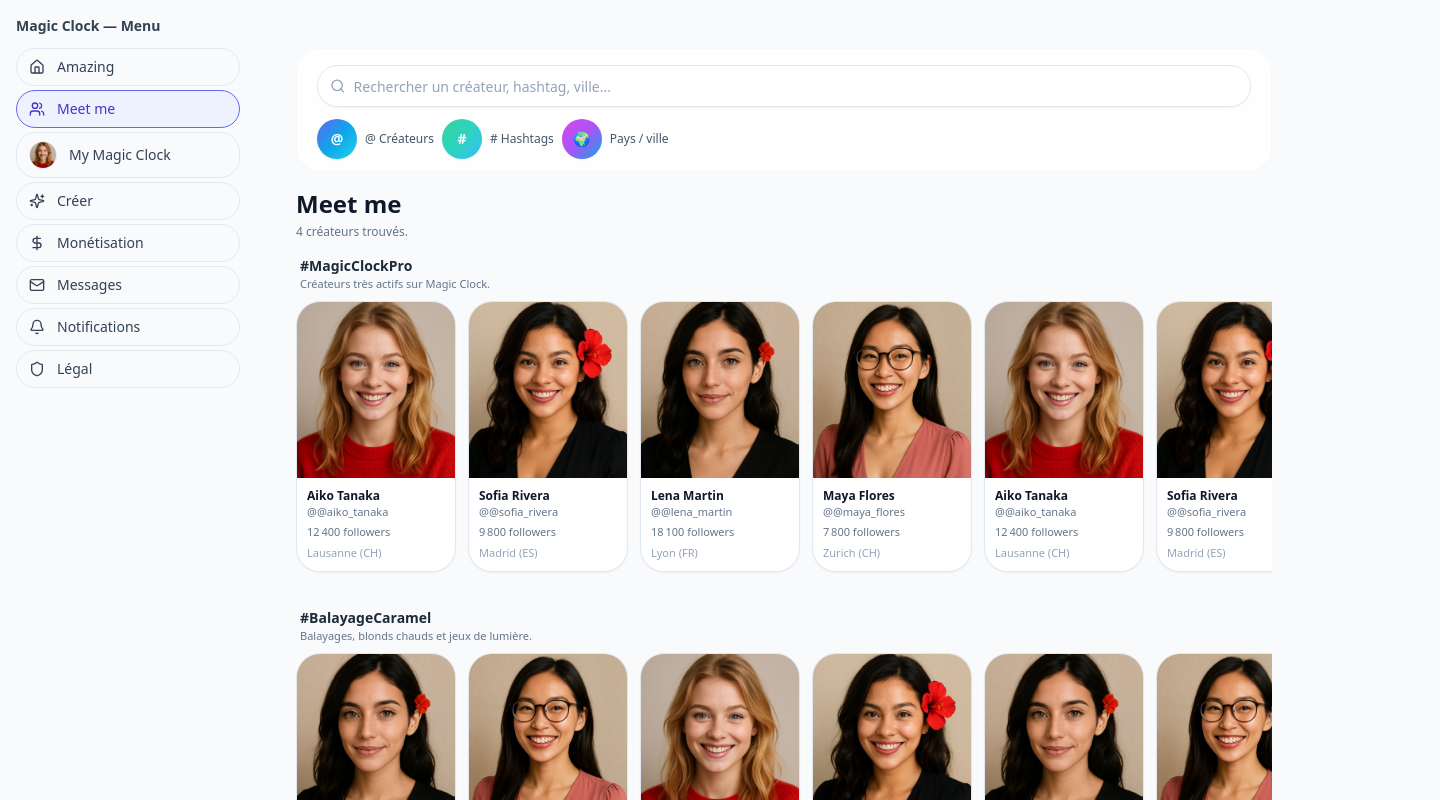
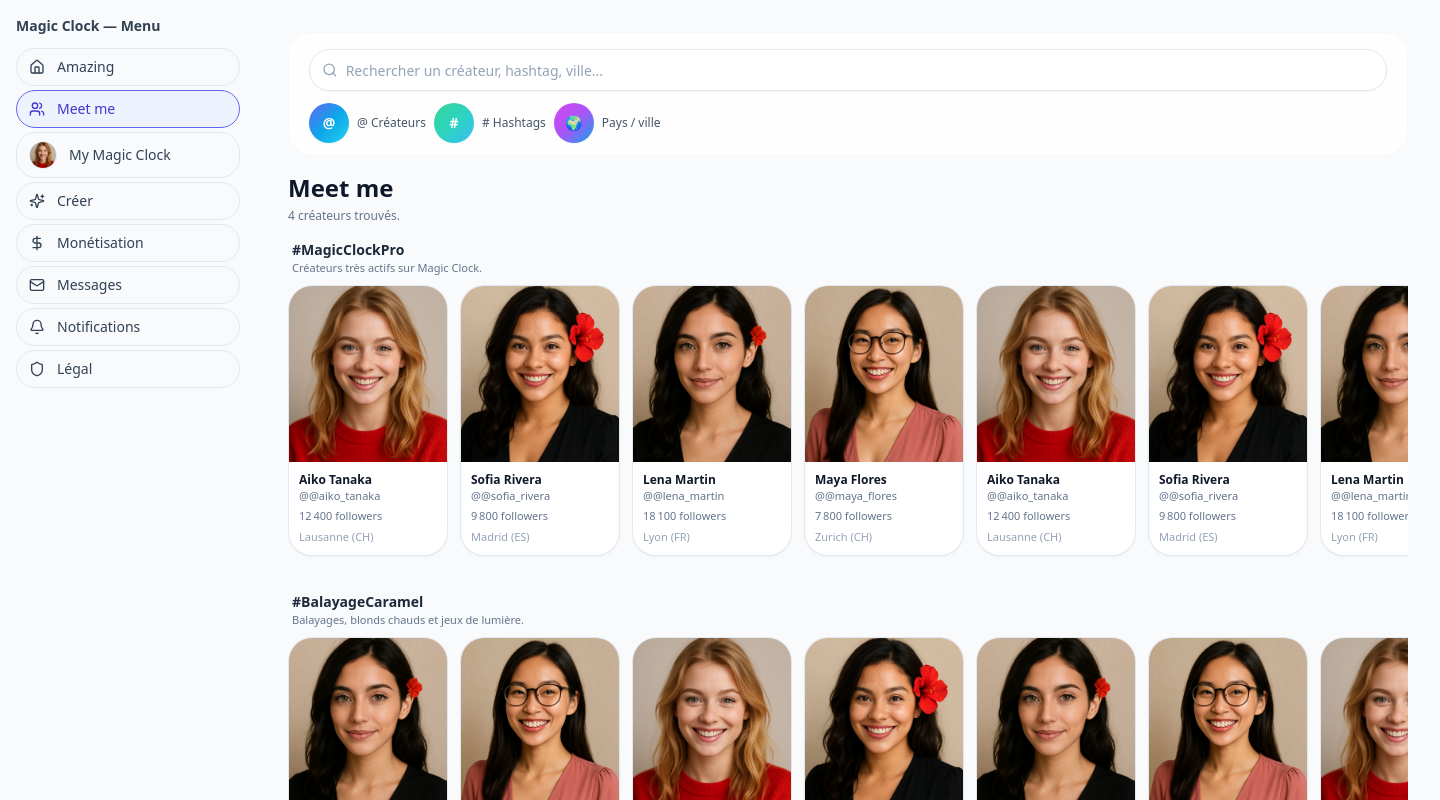
Before and after one commit to welcome-magic-clock/magic-clock-web-mvp, a Next.js app: page /meet in a window 1280 px wide. Shown: the top 800 px of the page, 1440 px wide, since content can reach past the window. Built offline with nearby package versions, Linux system fonts and the light colour scheme.

Commit message:
Update page.tsx

```diff
--- a/app/meet/page.tsx
+++ b/app/meet/page.tsx
@@ -57,7 +57,6 @@ function MiniCreatorCard({ creator }: { creator: any }) {
 export default function MeetPage() {
   const baseCreators = CREATORS;
 
-  // On étend un peu la liste pour remplir plusieurs rangées
   const extendedCreators = Array.from({ length: REPEAT_COUNT }, (_, idx) =>
     baseCreators.map((creator: any) => ({
       ...creator,
@@ -66,8 +65,8 @@ export default function MeetPage() {
   ).flat();
 
   return (
-    <main className="mx-auto max-w-5xl px-4 pb-24 pt-4 sm:px-6 sm:pt-8 sm:pb-28 overflow-x-hidden">
-      {/* 🔍 Barre de recherche + bulles (comme Amazing, variante Meet me) */}
+    <main className="container overflow-x-hidden pb-24 pt-4 sm:pb-28">
+      {/* 🔍 Barre de recherche + bulles (même composant que Amazing) */}
       <section className="mb-4">
         <SearchToolbar variant="meetme" />
       </section>
@@ -80,7 +79,7 @@ export default function MeetPage() {
         </p>
       </section>
 
-      {/* LIGNES TYPE “découvrir des créateurs” */}
+      {/* LIGNES “découvrir des créateurs” */}
       <section className="space-y-6 sm:space-y-8">
         {TRENDING_ROWS.map((row, rowIndex) => {
           const start = rowIndex * CARDS_PER_ROW;
@@ -102,7 +101,6 @@ export default function MeetPage() {
                 </div>
               </div>
 
-              {/* Rangée scrollable de créateurs */}
               <div className="flex gap-3 overflow-x-auto pb-1">
                 {rowCreators.map((creator: any) => (
                   <MiniCreatorCard
```
